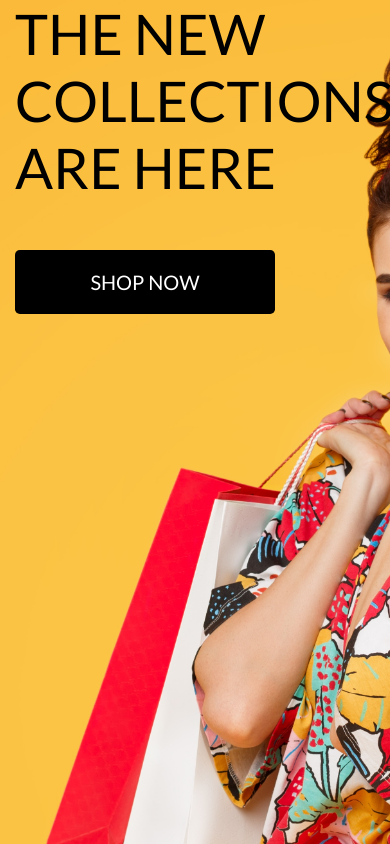
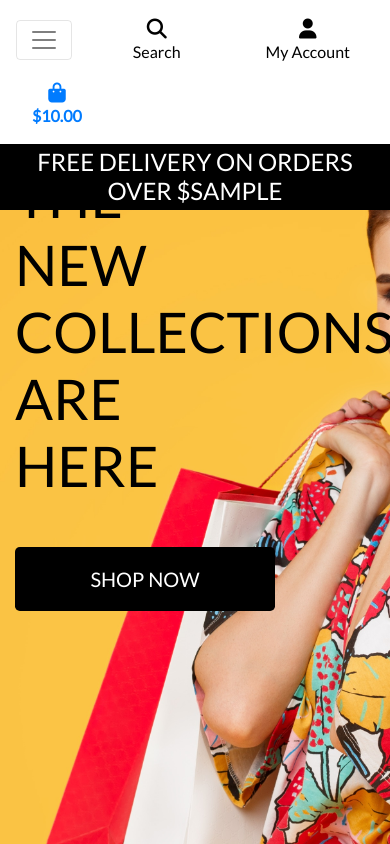
Before and after one commit to annuc1s/CI-Django_Walk-Through-Project, a Django app: template home/templates/home/index.html in a window 390 px wide. Run offline with Django 3.2, Linux system fonts and the light colour scheme; the template is opened without the code that fills it: most values are stand-ins (such as "Sample title", 1, 10 or a date in 2020); some libraries are stand-ins or nearby versions.

Commit message:
added mobile_header and main navbar

```diff
--- a/home/templates/home/index.html
+++ b/home/templates/home/index.html
@@ -12,7 +12,7 @@
 {% block content %}
     <div class="container h-100">
         <div class="row h-100">
-            <div class="column-7 col-md-6">
+            <div class="col-7 col-md-6 my-auto">
                 <h1 class="display-4 logo-font text-black">The new collections are here</h1>
                 <div>
                     <h4 class="my-5">
--- a/static/css/base.css
+++ b/static/css/base.css
@@ -55,7 +55,9 @@
     border: 1px solid black !important;
 }
 
-
+.bg-black{
+    background: #000 !important;
+}
 /*------------------------ Media Queries */
 
 /* Slightly larger container on x1 screens */
@@ -79,3 +81,9 @@
         padding-top: 164px;
     }
 }
+
+@media (max-width: 992px) {
+    .h-100 {
+        height: 110% !important;
+    }
+}
--- a/templates/base.html
+++ b/templates/base.html
@@ -100,6 +100,20 @@
                 </ul>
             </div>
         </div>
+        <div class="row bg-white">
+            <nav class="navbar navbar-expand-lg navbar-light w-100">
+                <button class="navbar-toggler" type="button" data-toggle="collapse" data-target="#main-nav" aria-controls="main-nav" aria-expanded="false" aria-label="Toggle navigation">
+                    <span class="navbar-toggler-icon"></span>
+                </button>
+                {% include 'includes/mobile-top-header.html' %}
+                {% include 'includes/main-nav.html' %}
+            </nav>
+        </div>
+        <div id="delivery-banner" class="row text-center">
+            <div class="col bg-black text-white">
+                <h4 class="logo-font my-1">Free delivery on orders over ${{ free_shipping_threshold }}</h4>
+            </div>
+        </div>
     </header>
 
     {% if messages %}
--- /dev/null
+++ b/templates/includes/main-nav.html
@@ -0,0 +1,50 @@
+<div class="collapse navbar-collapse" id="main-nav">
+    <ul class="navbar-nav w-auto mx-auto">
+        <li class="nav-item dropdown">
+            <a href="#" class="logo-font font-weight-bold nav-link text-black mr-5" id="all-products-link" data-toggle="dropdown" aria-haspopup="true" aria-expanded="false">
+                All Products
+            </a>
+            <div class="dropdown-menu border-0" aria-labelledby="all-products-link">
+                <a href="" class="dropdown-item">By Price</a>
+                <a href="" class="dropdown-item">By Rating</a>
+                <a href="" class="dropdown-item">By Category</a>
+                <a href="" class="dropdown-item">All Products</a>
+            </div>
+        </li>
+
+        <li class="nav-item dropdown">
+            <a href="#" class="logo-font font-weight-bold nav-link text-black mr-5" id="clothing-link" data-toggle="dropdown" aria-haspopup="true" aria-expanded="false">
+                Clothing
+            </a>
+            <div class="dropdown-menu border-0" aria-labelledby="clothing-link">
+                <a href="" class="dropdown-item">Activewear &amp; Essentials</a>
+                <a href="" class="dropdown-item">Jeans</a>
+                <a href="" class="dropdown-item">Shirts</a>
+                <a href="" class="dropdown-item">All Clothing</a>
+            </div>
+        </li>
+
+        <li class="nav-item dropdown">
+            <a href="#" class="logo-font font-weight-bold nav-link text-black mr-5" id="homeware-link" data-toggle="dropdown" aria-haspopup="true" aria-expanded="false">
+                Homeware
+            </a>
+            <div class="dropdown-menu border-0" aria-labelledby="homeware-link">
+                <a href="" class="dropdown-item">Bed &amp; Bath</a>
+                <a href="" class="dropdown-item">Kitchen &amp; Dining</a>
+                <a href="" class="dropdown-item">All Homeware</a>
+            </div>
+        </li>
+
+        <li class="nav-item dropdown">
+            <a href="#" class="logo-font font-weight-bold nav-link text-black mr-5" id="specials-link" data-toggle="dropdown" aria-haspopup="true" aria-expanded="false">
+                Special Offers
+            </a>
+            <div class="dropdown-menu border-0" aria-labelledby="specials-link">
+                <a href="" class="dropdown-item">New Arrivals</a>
+                <a href="" class="dropdown-item">Deals</a>
+                <a href="" class="dropdown-item">Clearance</a>
+                <a href="" class="dropdown-item">All Specials</a>
+            </div>
+        </li>
+    </ul>
+</div>
--- /dev/null
+++ b/templates/includes/mobile-top-header.html
@@ -0,0 +1,59 @@
+<li class='list-inline-item'>
+	<a href="#" class="text-black nav-link d-block d-lg-none" id="mobile-search" data-toggle="dropdown"
+		aria-haspopup="true" aria-expanded="false">
+		<div class="text-center">
+			<div><i class="fas fa-search fa-lg"></i></div>
+			<p class="my-0">Search</p>
+		</div>
+	</a>
+	<div class="dropdown-menu border-0 w-100 p-3 rounded-0 my-0" aria-labelledby="mobile-search">
+		<form class="form" method="GET" action="">
+			<div class="input-group w-100">
+				<input type="text" class="form-control border border-black rounded-0" name="q" placeholder="Search our site">
+				<div class="input-group-append">
+					<button class="form-control btn btn-black border border-black rounded-0" type="submit">
+                        <span class="icon">
+                            <i class="fas fa-search"></i>
+                        </span>
+                    </button>
+				</div>
+			</div>
+		</form>
+	</div>
+</li>
+
+<li class="list-inline-item dropdown">
+	<a href="#" class="text-black nav-link d-block d-lg-none" id="user-options" data-toggle="dropdown"
+		aria-haspopup="true" aria-expanded="false">
+		<div class="text-center">
+			<div><i class="fas fa-user fa-lg"></i></div>
+			<p class="my-0">My Account</p>
+		</div>
+	</a>
+	<div class="dropdown-menu border-0" aria-labelledby="user-options">
+		{% if request.user.is_authenticated %}
+		    {% if request.user.is_superuser %}
+		        <a href="" class="dropdown-item">Product Management</a>
+		    {% endif %}
+		    <a href="" class="dropdown-item">My Profile</a>
+		    <a href="{% url 'account_logout' %}" class="dropdown-item">Logout</a>
+		{% else %}
+		    <a href="{% url 'account_signup' %}" class="dropdown-item">Register</a>
+		    <a href="{% url 'account_login' %}" class="dropdown-item">Login</a>
+		{% endif %}
+	</div>
+</li>
+<li class="list-inline-item">
+    <a class="{% if grand_total %}text-primary font-weight-bold{% else %}text-black{% endif %} nav-link d-block d-lg-none" href="">
+        <div class="text-center">
+            <div><i class="fas fa-shopping-bag fa-lg"></i></div>
+            <p class="my-0">
+                {% if grand_total %}
+                    ${{ grand_total|floatformat:2 }}
+                {% else %}
+                    $0.00
+                {% endif %}
+            </p>
+        </div>
+    </a>
+</li>
```
